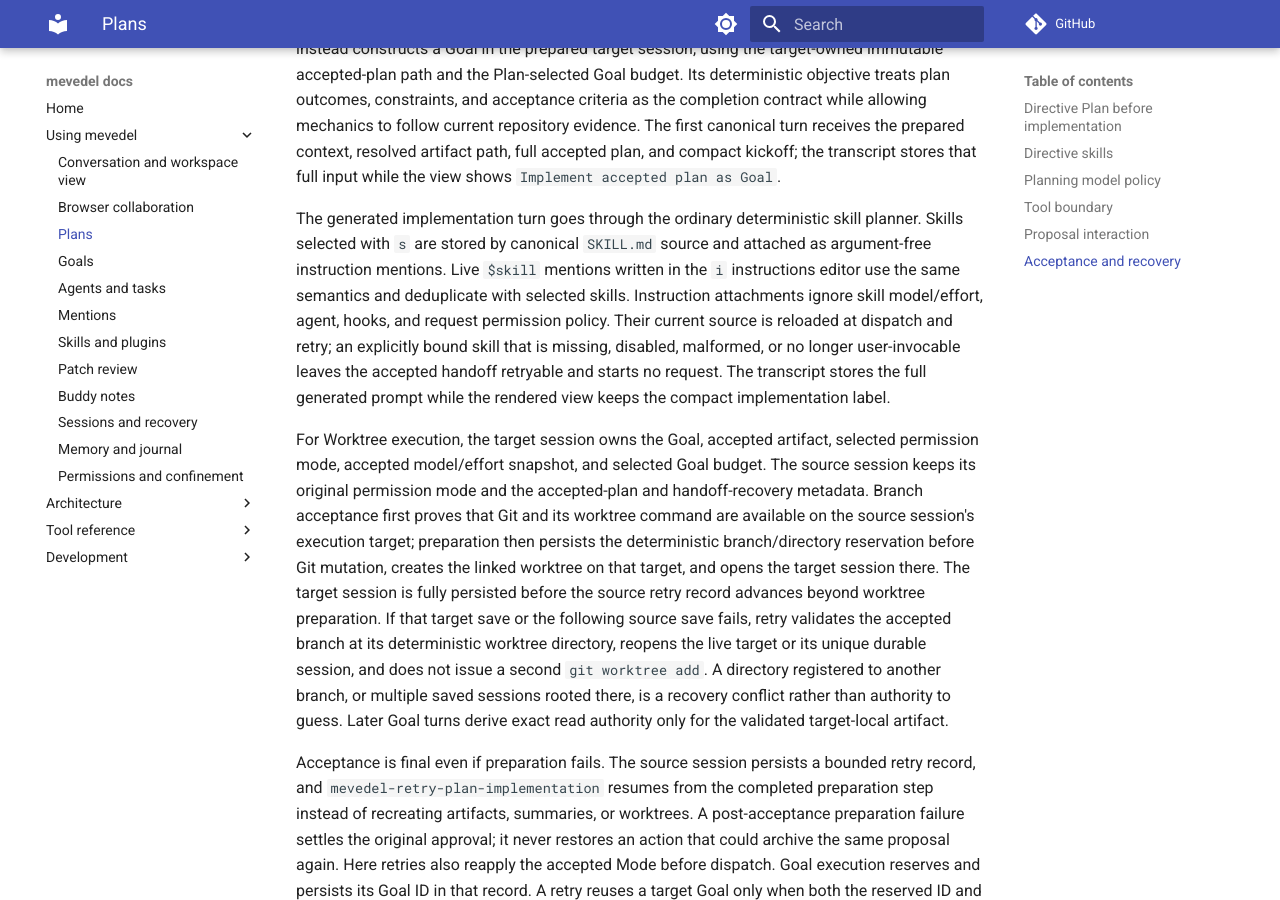
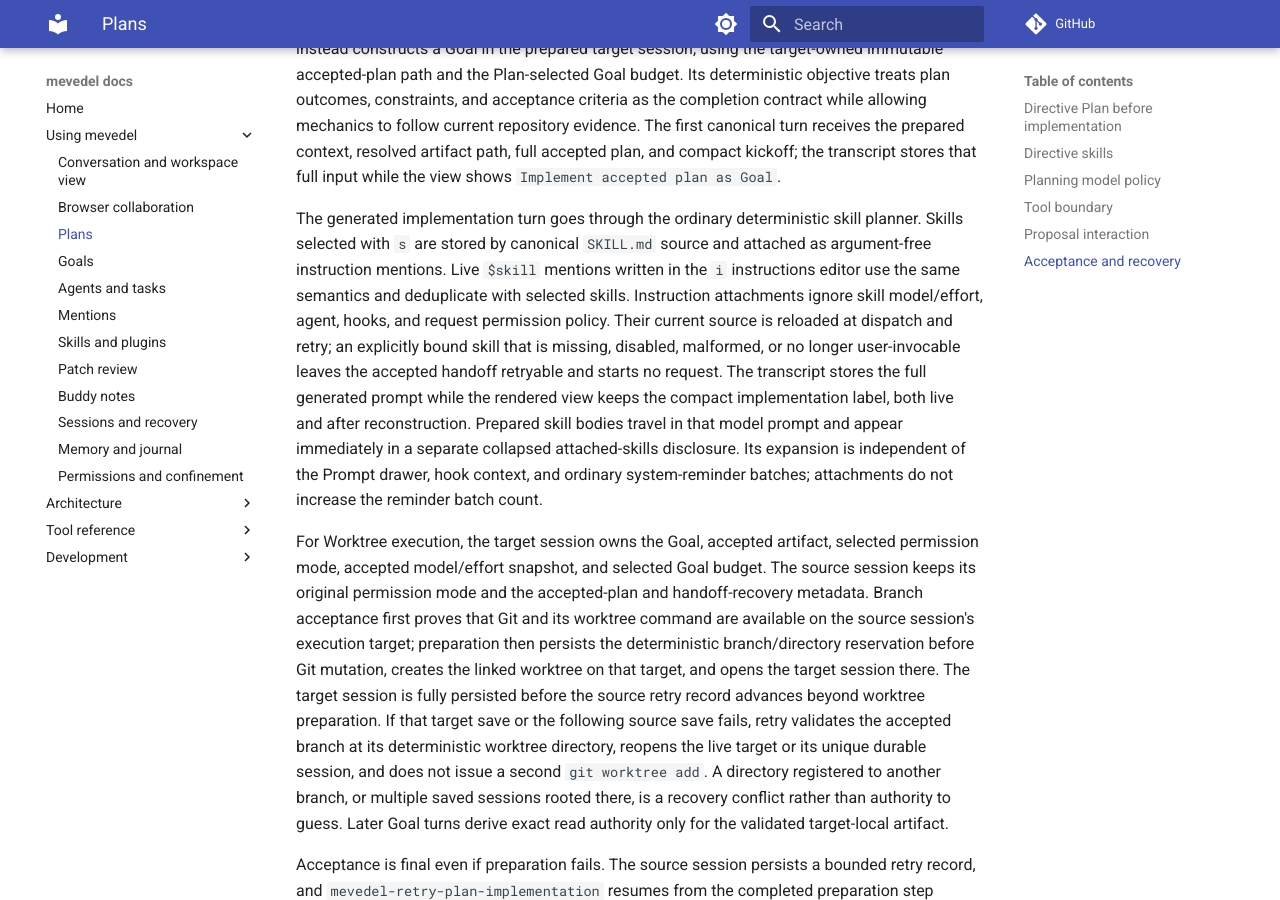
Before and after one commit to FrauH0lle/mevedel, an MkDocs documentation site: the page built from docs/plan-mode.md, in a window 1280 px wide and 900 px high, scrolled down 6169 px. Built offline with MkDocs 1.6.1 and Material for MkDocs 9.7.7, drawn with Linux system fonts in a browser that asks for light colours; comment, search, counter and statistics services are not loaded.

Commit message:
fix(view): Show attached skills immediately on prepared turns

```diff
--- a/docs/plan-mode.md
+++ b/docs/plan-mode.md
@@ -304,7 +304,12 @@ model/effort, agent, hooks, and request permission policy. Their current source
 is reloaded at dispatch and retry; an explicitly bound skill that is missing,
 disabled, malformed, or no longer user-invocable leaves the accepted handoff
 retryable and starts no request. The transcript stores the full generated
-prompt while the rendered view keeps the compact implementation label.
+prompt while the rendered view keeps the compact implementation label, both
+live and after reconstruction. Prepared skill bodies travel in that model
+prompt and appear immediately in a separate collapsed attached-skills
+disclosure. Its expansion is independent of the Prompt drawer, hook context,
+and ordinary system-reminder batches; attachments do not increase the reminder
+batch count.
 
 For Worktree execution, the target session owns the Goal, accepted artifact,
 selected permission mode, accepted model/effort snapshot, and selected Goal
```
Also changed, not shown: docs/skills.md (+5 -1 lines), 6 other files.
